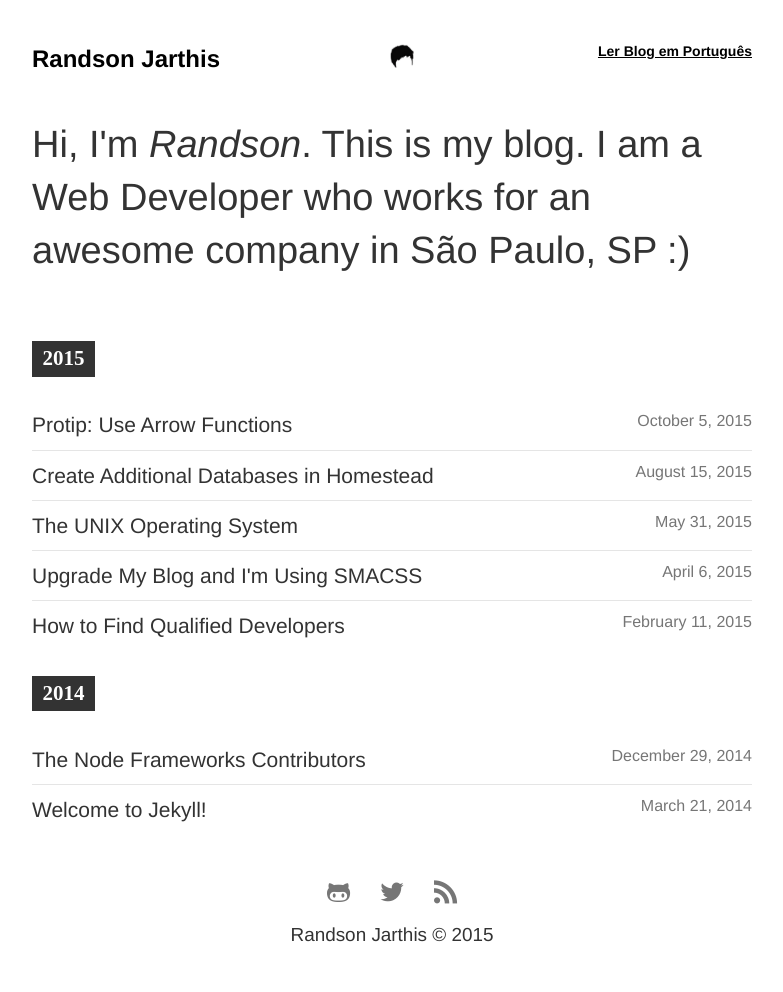
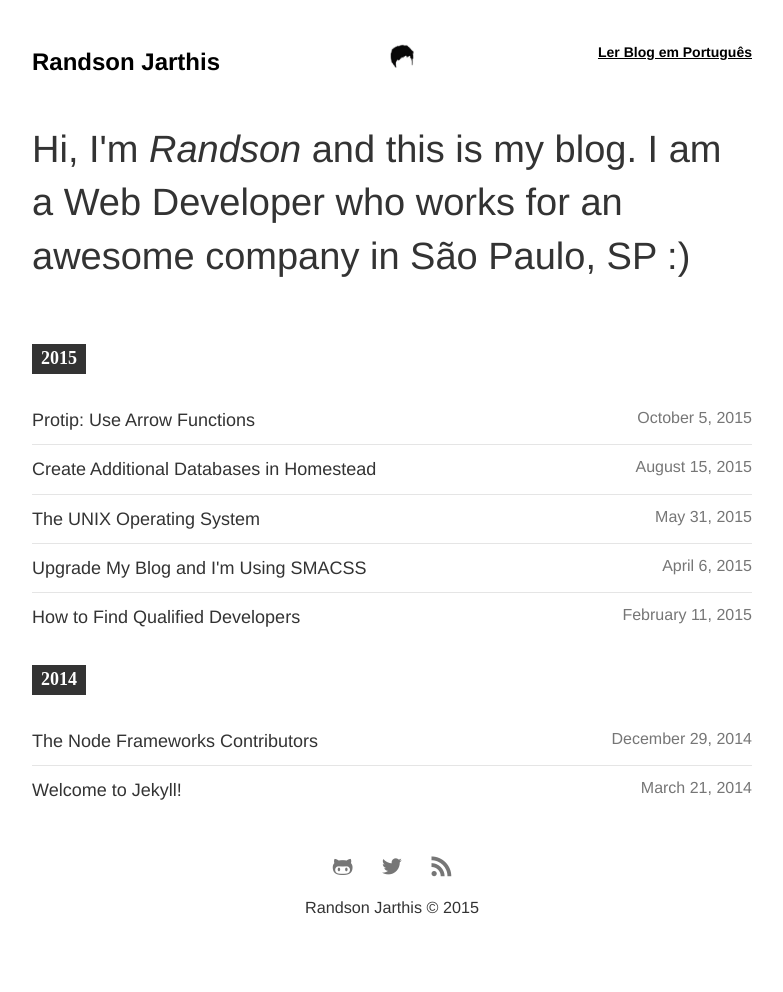
Before and after one commit to rands0n/rands0n.com, a Jekyll site: the page built from index.html, in a window 1280 px wide. Shown: the whole page, without its empty margins (248-1031 px from the left). Built offline with Jekyll 4.4.1, drawn with Linux system fonts in a browser that asks for light colours; the list of posts is cut into pages by our own code; after the commit the page ends 958 px from its top, so only the background shows below that.

Commit message:
Go back to the font size and update text of home

```diff
--- a/css/styles.scss
+++ b/css/styles.scss
@@ -24,8 +24,8 @@ $brand-purple:     #6e5494 !default;
 
 body {
     font-family: 'Helvetica Neue', Helvetica, sans-serif;
-    font-size: 21px;
-    line-height: 1.58;
+    font-size: 18px;
+    line-height: 1.8;
     color: $brand-gray-dark;
 }
 
--- a/index.html
+++ b/index.html
@@ -4,7 +4,7 @@ layout: default
 
 <div class="container">
     <p style="font-size: 38px; line-height: 1.4; font-weight: 300;">
-        Hi, I'm <i>Randson</i>. This is my blog. I am a Web Developer who works for an awesome company in São Paulo, SP :)
+        Hi, I'm <i>Randson</i> and this is my blog. I am a Web Developer who works for an awesome company in São Paulo, SP :)
     </p>
 </div>
 
```
